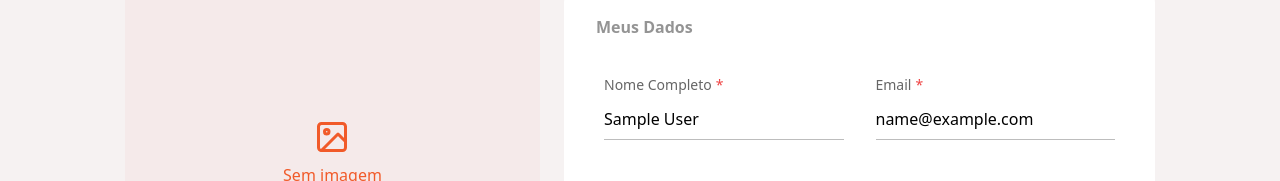
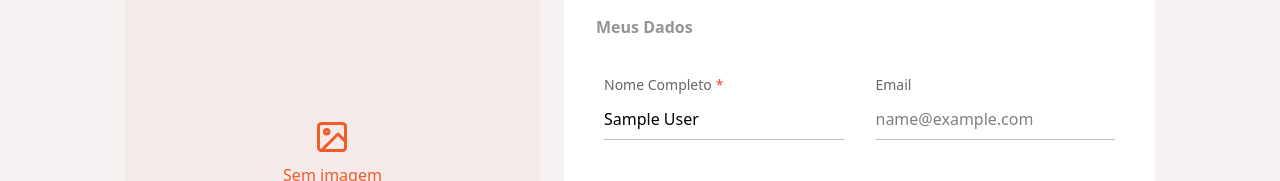
Before and after one commit to JosueCosta2023/zeine-marketplace-frontend, a React (Vite) app: page /user in a window 1280 px wide. Shown: the part 121-302 px from the top of the page. Built offline with nearby package versions, Linux system fonts and the light colour scheme; sample sign-in values are in the browser's storage.

Commit message:
feat(student): Ajustes em formularios

```diff
--- a/index.html
+++ b/index.html
@@ -4,7 +4,8 @@
     <meta charset="UTF-8" />
     <link rel="icon" type="image/svg+xml" href="/vite.svg" />
     <meta name="viewport" content="width=device-width, initial-scale=1.0" />
-    <title>Zeine MarketPlace Josué</title>
+    <meta name="author" content="Josué Ocanha Costa">
+    <title>Plataforma MarketPlace</title>
   </head>
   <body>
     <div id="root"></div>
--- a/src/components/Input.tsx
+++ b/src/components/Input.tsx
@@ -17,12 +17,12 @@ const Input = ({ label, icon, error, helperTxt, required, ...props }: InputProps
       <label htmlFor={inputIdAccessbility} className="block text-sm font-medium text-grayScale mb-1">
         {label}{required && <span className="text-red-500 ml-1">*</span>}
       </label>
-      <div className="flex items-center border-b border-gray py-2">
+      <div className="flex w-full items-center border-b border-gray py-2">
         {icon && <span className="mr-2 opacity-35">{icon}</span>}
         <input
           id={inputIdAccessbility}
           type="text"
-          className="w-full outline-none "
+          className="w-full outline-none bg-transparent"
           aria-invalid={error ? "true" : "false"}
           aria-describedby={error ? `${inputIdAccessbility}-error` : helperTxt ?  `${inputIdAccessbility}-helper`: undefined}
           {...props}
--- a/src/features/auth/pages/PerfilUserPage.tsx
+++ b/src/features/auth/pages/PerfilUserPage.tsx
@@ -239,6 +239,7 @@ const PerfilUserPage = () => {
                 <Input
                   label="Nome Completo"
                   required
+                  style={{outline: "none"}}
                   readOnly={!isEditing}
                   value={formData.name}
                   onChange={(e) =>
@@ -251,8 +252,8 @@ const PerfilUserPage = () => {
                 <Input
                   label="Email"
                   type="email"
-                  required
-                  readOnly={!isEditing}
+                  style={{color: "gray", outline: "none"}}
+                  readOnly={true}
                   value={formData.email}
                   onChange={(e) =>
                     setFormData((prev) => ({ ...prev, email: e.target.value }))
@@ -269,6 +270,7 @@ const PerfilUserPage = () => {
                   label="Telefone"
                   type="tel"
                   required
+                  style={{outline: "none"}}
                   readOnly={!isEditing}
                   value={formData.phone}
                   onChange={(e) =>
@@ -283,6 +285,7 @@ const PerfilUserPage = () => {
                   type="password"
                   readOnly={!isEditing}
                   value={formData.password}
+                  style={{outline: "none"}}
                   onChange={(e) =>
                     setFormData((prev) => ({
                       ...prev,
```
